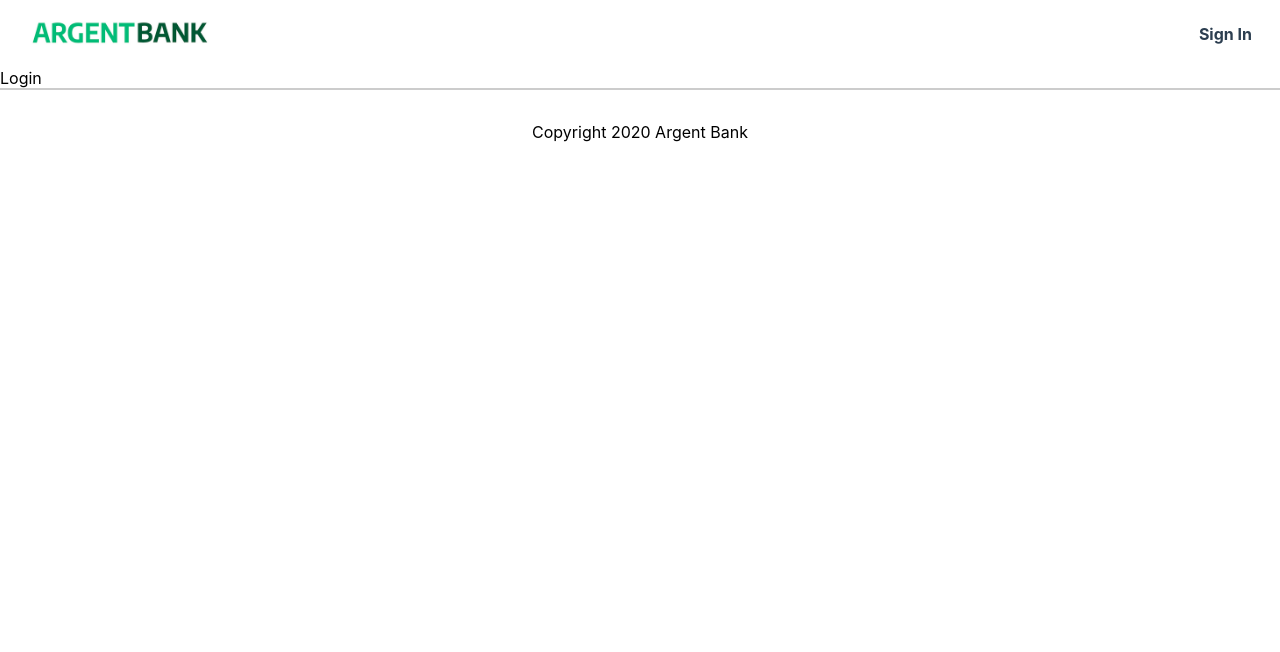
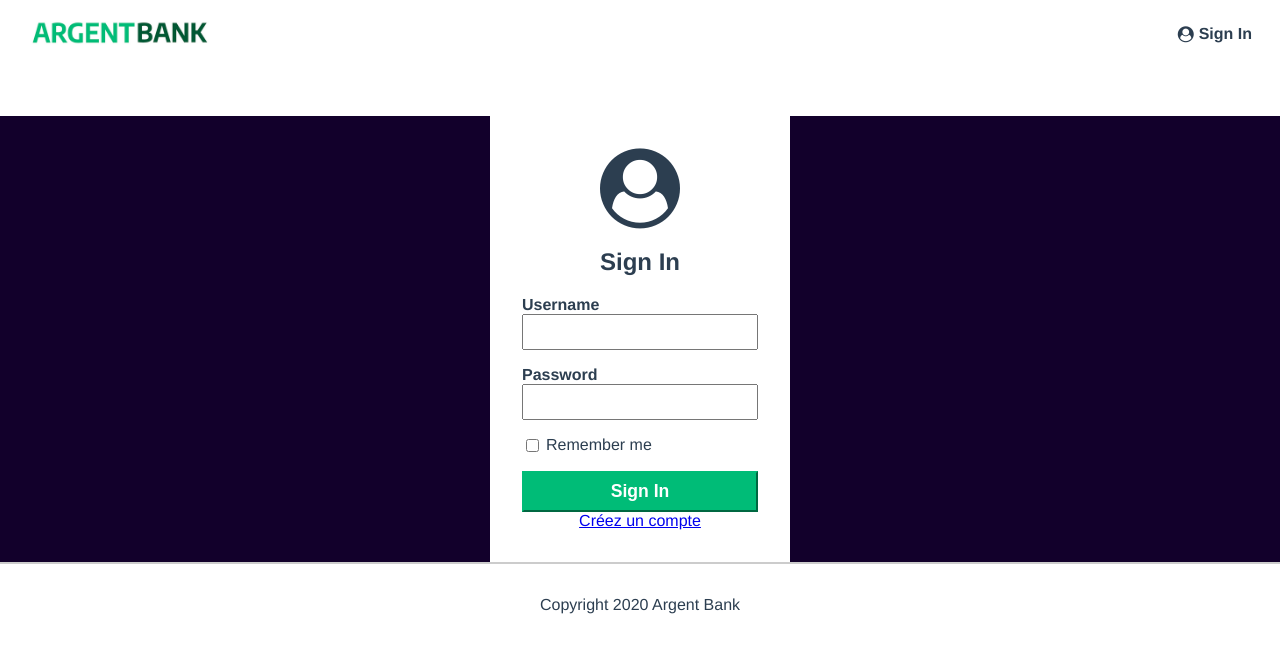
Before and after one commit to MP4code/ArgentBank_Front_website, a React (Create React App) app: page /login in a window 1280 px wide. Shown: the top 652 px of the page. Built offline with nearby package versions, Linux system fonts and the light colour scheme.

Commit message:
modifications des formulaires

```diff
--- a/public/index.html
+++ b/public/index.html
@@ -5,6 +5,10 @@
     <link rel="icon" href="%PUBLIC_URL%/favicon.ico" />
     <meta name="viewport" content="width=device-width, initial-scale=1" />
     <meta name="theme-color" content="#000000" />
+     <link
+      rel="stylesheet"
+      href="https://stackpath.bootstrapcdn.com/font-awesome/4.7.0/css/font-awesome.min.css"
+    />
     <meta
       name="description"
       content="Web site created using create-react-app"
--- /dev/null
+++ b/src/components/Services.js
@@ -0,0 +1,22 @@
+import React, { useState } from 'react'
+
+const Services = (props) => {
+    const { id, title, content } = props;
+
+    return (
+        <div>
+            <section className="features">
+                <div className="feature-item">
+
+                    <h3 className="feature-item-title">{title}</h3>
+                    <p>{content}</p>
+                </div>
+            </section>
+
+
+
+        </div>
+    );
+}
+
+export default Services
--- /dev/null
+++ b/src/components/services.json
@@ -0,0 +1,21 @@
+[
+    {
+        "id": 1,
+        "image" : "/assets/img/icon-chat.png",
+        "title": "You are our #1 priority",
+        "texte": "Need to talk to a representative? You can get in touch through our 24/7 chat or through a phone call in less than 5 minutes."
+    },
+    {
+        "id": 2,
+        "image" : "../assets/img/icon-money.png",
+        "title": "More savings means higher rates",
+        "texte": "The more you save with us, the higher your interest rate will be!"
+    },
+
+    {
+        "id": 3,
+        "image" : "../assets/img/icon-security.png",
+        "title": "Security you can trust",
+        "texte": "We use top of the line encryption to make sure your data and money is always safe."
+    }
+]
--- a/src/index.css
+++ b/src/index.css
@@ -1,13 +1,14 @@
+html {
+  font-family: Avenir, Helvetica, Arial, sans-serif;
+  -webkit-font-smoothing: antialiased;
+  -moz-osx-font-smoothing: grayscale;
+  text-align: center;
+  color: #2c3e50;
+}
+
 body {
   margin: 0;
-  font-family: -apple-system, BlinkMacSystemFont, 'Segoe UI', 'Roboto', 'Oxygen',
-    'Ubuntu', 'Cantarell', 'Fira Sans', 'Droid Sans', 'Helvetica Neue',
-    sans-serif;
-  -webkit-font-smoothing: antialiased;
-  -moz-osx-font-smoothing: grayscale;
+  display: flex;
+  flex-direction: column;
+  min-height: 100vh;
 }
-
-code {
-  font-family: source-code-pro, Menlo, Monaco, Consolas, 'Courier New',
-    monospace;
-}
--- a/src/navigate/AppRouter.js
+++ b/src/navigate/AppRouter.js
@@ -2,7 +2,9 @@ import React from "react";
 import Home from "../pages/home/Home";
 import Header from "../layout/Header";
 import Footer from "../layout/Footer";
-import Login from "../pages/login/Login"
+import Login from "../pages/login/Login";
+import AccountCreation from "../pages/account/AcountCreation";
+import Profil from "../pages/profil/Profil";
 import { BrowserRouter as Router, Route, Routes } from "react-router-dom";
 
 const AppRouter = () => {
@@ -13,6 +15,8 @@ const AppRouter = () => {
         <Routes>
           <Route path="/" element={<Home />} />
           <Route path="/login" element={<Login />} />
+          <Route path="/account" element={<AccountCreation />} />
+          <Route path="/profil" element={<Profil />} />
         </Routes>
         <Footer />
       </Router>
--- a/src/navigate/NavigationMenu.js
+++ b/src/navigate/NavigationMenu.js
@@ -10,8 +10,9 @@ const NavigationMenu = () => {
         <img className="main-nav-logo-image" src={Logo} alt="Argent Bank Logo" />
       </Link>
 
-
+      <h1 class="sr-only">Argent Bank</h1>
       <Link to="/login" className="main-nav-item">
+        <i class="fa fa-user-circle"></i>
         <p>Sign In</p>
       </Link>
     </nav>
--- a/src/navigate/navigation.css
+++ b/src/navigate/navigation.css
@@ -4,14 +4,34 @@
   align-items: center;
   padding: 5px 20px;
 }
+
+.main-nav a {
+  font-weight: bold;
+  color: #2c3e50;
+}
+
+.main-nav a.router-link-exact-active {
+  color: #42b983;
+}
+
+.main-nav-item {
+  text-decoration: none;
+  margin-right: 0.5rem;
+  display: flex;
+  align-items: center;
+  gap: 5px;
+}
+
+.main-nav-item:hover {
+  text-decoration: underline;
+}
+
+.main-nav-logo {
+  display: flex;
+  align-items: center;
+}
+
 .main-nav-logo-image {
   max-width: 100%;
   width: 200px;
 }
-
-.main-nav-item {
-    text-decoration: none;
-    margin-right: 0.5rem;
-    font-weight: bold;
-    color: #2c3e50;
-}
--- a/src/pages/account/AcountCreation.js
+++ b/src/pages/account/AcountCreation.js
@@ -1,7 +1,46 @@
 import React from "react";
+import "../../styles/App.css";
 
 const AcountCreation = () => {
-  return <div>AcountCreation</div>;
+  return (
+    <div>
+      <main className="main bg-dark">
+        <section className="sign-in-content">
+          <i className="fa fa-user-circle sign-in-icon"></i>
+          <h1>Create your account</h1>
+          <form onSubmit="">
+            <div className="input-wrapper">
+              <label htmlFor="username">Email</label>
+              <input type="email" id="email" required />
+            </div>
+            <div className="input-wrapper">
+              <label htmlFor="username">First name</label>
+              <input type="text" id="firstname" />
+            </div>
+            <div className="input-wrapper">
+              <label htmlFor="username">Last name</label>
+              <input type="text" id="lastname" />
+            </div>
+            <div className="input-wrapper">
+              <label htmlFor="username">Username</label>
+              <input type="text" id="username" required />
+            </div>
+            <div className="input-wrapper">
+              <label htmlFor="password">Password</label>
+              <input type="password" id="password" minlength="8" required />
+            </div>
+            <div className="input-remember">
+              <input type="checkbox" id="remember-me" />
+              <label htmlFor="remember-me">Remember me</label>
+            </div>
+            <button type="submit" className="sign-in-button">Create your account</button>
+
+          </form>
+        </section>
+      </main>
+    </div>
+
+  )
 };
 
 export default AcountCreation;
--- a/src/pages/home/Home.js
+++ b/src/pages/home/Home.js
@@ -1,5 +1,9 @@
 import React from "react";
-
+import "../../styles/App.css"
+import Banner from "../../assets/img/bank-tree.jpeg";
+import Services from "../../components/Services";
+import dataServices from "../../components/services.json";
+import Images from "../../assets/img/icon-chat.png";
 
 const Home = () => {
   return (
@@ -7,7 +11,15 @@ const Home = () => {
     <body>
 
       <main>
-        <div className="hero">
+        <div className="hero" style={{
+          backgroundImage: `url(${Banner})`,
+          backgroundPosition: "0 -50px",
+          backgroundRepeat: 'no-repeat',
+          backgroundSize: "cover",
+          height: "300px",
+          width: '100%',
+          position: "relative",
+        }}>
           <section className="hero-content">
             <h2 className="sr-only">Promoted Content</h2>
             <p className="subtitle">No fees.</p>
@@ -16,8 +28,14 @@ const Home = () => {
             <p className="text">Open a savings account with Argent Bank today!</p>
           </section>
         </div>
+        {dataServices.map((data, index) => (
+          <div key={data.id} ></div>
+        ))}
+        <Services id={dataServices[0].id} title={dataServices[0].title} content={dataServices[0].texte} />
+        <Services id={dataServices[1].id} title={dataServices[1].title} content={dataServices[1].texte} />
+        <Services id={dataServices[2].id} title={dataServices[0].title} content={dataServices[2].texte} />
       </main>
-    </body>
+    </body >
   )
 };
 
--- a/src/pages/login/Login.js
+++ b/src/pages/login/Login.js
@@ -1,7 +1,53 @@
 import React from "react";
+import "../../styles/App.css";
+import { Link } from "react-router-dom";
+import { useState } from "react";
 
 const Login = () => {
-  return <div>Login</div>;
-};
+  const [username, setUsername] = useState("");
+  const [value, setValue] = useState("");
+
+  const handleChange = (e) => {
+    setValue(e.target.value);
+  }
+  const usernameChange = (e) => {
+    setUsername(e.target.value);
+  }
+
+  const formSubmit = (e) => {
+
+    console.log("test")
+  }
+
+
+  return (
+    <div>
+      <main className="main bg-dark">
+        <section className="sign-in-content">
+          <i className="fa fa-user-circle sign-in-icon"></i>
+          <h1>Sign In</h1>
+          <form onSubmit={formSubmit}>
+            <div className="input-wrapper">
+              <label htmlFor="username">Username</label>
+              <input type="text" id="username" value={username} onChange={usernameChange} />
+            </div>
+            <div className="input-wrapper">
+              <label htmlFor="password">Password</label>
+              <input type="password" id="password" value={value} onChange={handleChange} minlength="8" required />
+            </div>
+            <div className="input-remember">
+              <input type="checkbox" id="remember-me" />
+              <label htmlFor="remember-me">Remember me</label>
+            </div>
+            <button type="submit" className="sign-in-button" >Sign In</button>
+            <Link to="/account">Créez un compte</Link>
+          </form>
+        </section>
+      </main>
+    </div>
+
+  );
+
+}
 
 export default Login;
--- a/src/styles/App.css
+++ b/src/styles/App.css
@@ -1,3 +1,20 @@
+
+/**/
+.sr-only {
+  border: 0 !important;
+  clip: rect(1px, 1px, 1px, 1px) !important; /* 1 */
+  -webkit-clip-path: inset(50%) !important;
+  clip-path: inset(50%) !important; /* 2 */
+  height: 1px !important;
+  margin: -1px !important;
+  overflow: hidden !important;
+  padding: 0 !important;
+  position: absolute !important;
+  width: 1px !important;
+  white-space: nowrap !important; /* 3 */
+}
+/**/
+
 /** Footer **/
 footer {
     display: flex;
@@ -10,3 +27,143 @@ footer {
     margin: 0;
     padding: 0;
 }
+
+/*Home*/
+
+
+.hero-content {
+  position: relative;
+  top: 2rem;
+  width: 200px;
+  background: white;
+  padding: 2rem;
+  text-align: left;
+  margin: 0 auto;
+}
+
+.hero-content .subtitle {
+  font-weight: bold;
+  font-size: 1rem;
+  margin: 0;
+}
+
+.hero-content .text {
+  margin-bottom: 0;
+  font-size: 0.9rem;
+}
+
+
+/*Log*/
+.main {
+  flex: 1;
+}
+
+.bg-dark {
+  background-color: #12002b;
+}
+
+
+.sign-in-button {
+  display: block;
+  width: 100%;
+  padding: 8px;
+  font-size: 1.1rem;
+  font-weight: bold;
+  margin-top: 1rem;
+  border-color: #00bc77;
+  background-color: #00bc77;
+  color: #fff;
+}
+
+.sign-in-content {
+  box-sizing: border-box;
+  background-color: white;
+  width: 300px;
+  margin: 0 auto;
+  margin-top: 3rem;
+  padding: 2rem;
+}
+
+.sign-in-icon {
+  font-size: 5rem;
+}
+
+
+/**/
+
+.input-remember {
+  display: flex;
+}
+
+.input-remember label {
+  margin-left: 0.25rem;
+}
+
+.input-wrapper {
+  display: flex;
+  flex-direction: column;
+  text-align: left;
+  margin-bottom: 1rem;
+}
+
+.input-wrapper label {
+  font-weight: bold;
+}
+
+.input-wrapper input {
+  padding: 5px;
+  font-size: 1.2rem;
+}
+/**/
+@media (min-width: 920px) {
+  .hero {
+    height: 400px;
+    background-position: 0% 33%;
+  }
+
+  .hero-content {
+    position: absolute;
+    top: 50px;
+    right: 50px;
+    width: 300px;
+    margin: 2rem;
+  }
+
+  .hero-content .subtitle {
+    font-size: 1.5rem;
+  }
+
+  .hero-content .text {
+    font-size: 1.2rem;
+  }
+}
+
+.features {
+  display: flex;
+  flex-direction: column;
+}
+
+@media (min-width: 920px) {
+  .features {
+    flex-direction: row;
+  }
+}
+
+.feature-icon {
+  width: 100px;
+  border: 10px solid #00bc77;
+  border-radius: 50%;
+  padding: 1rem;
+}
+
+.feature-item {
+  flex: 1;
+  padding: 2.5rem;
+}
+
+.feature-item-title {
+  color: #222;
+  font-size: 1.25rem;
+  font-weight: bold;
+  margin-bottom: 0.5rem;
+}
```
Also changed, not shown: src/icon-chat.png (added), 1 other file (tests, documents, lock files or other folders).
